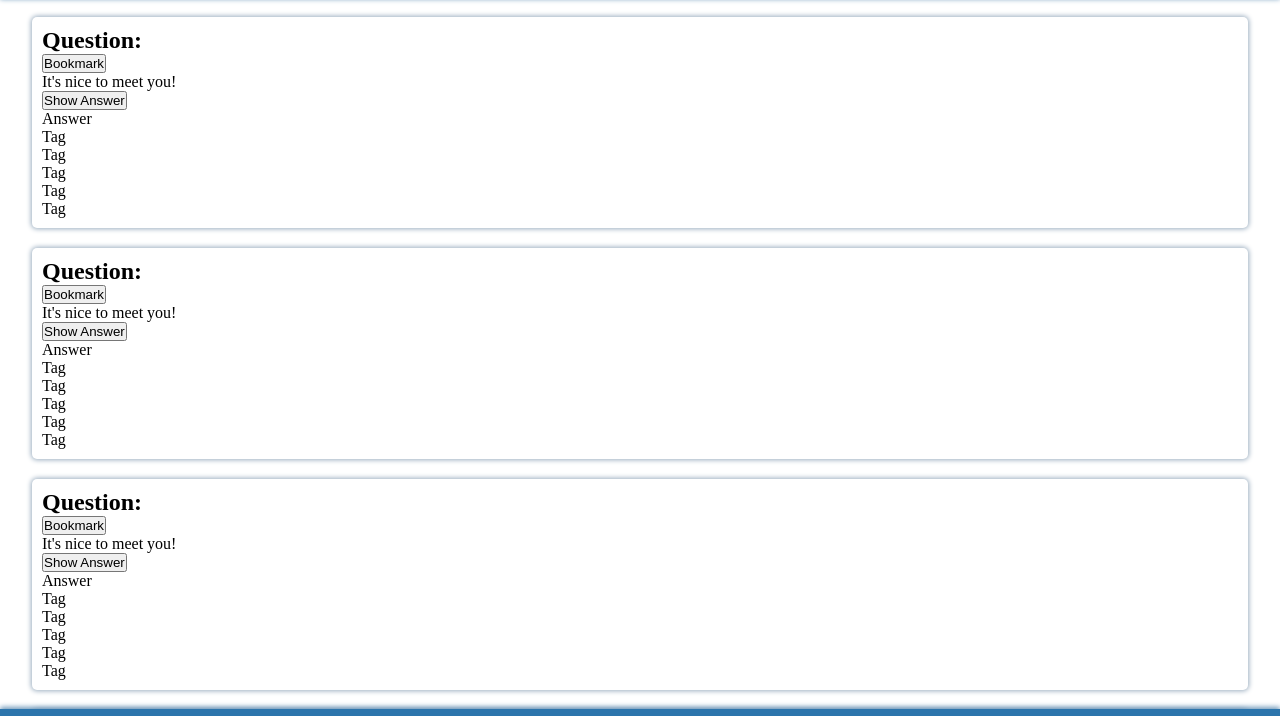
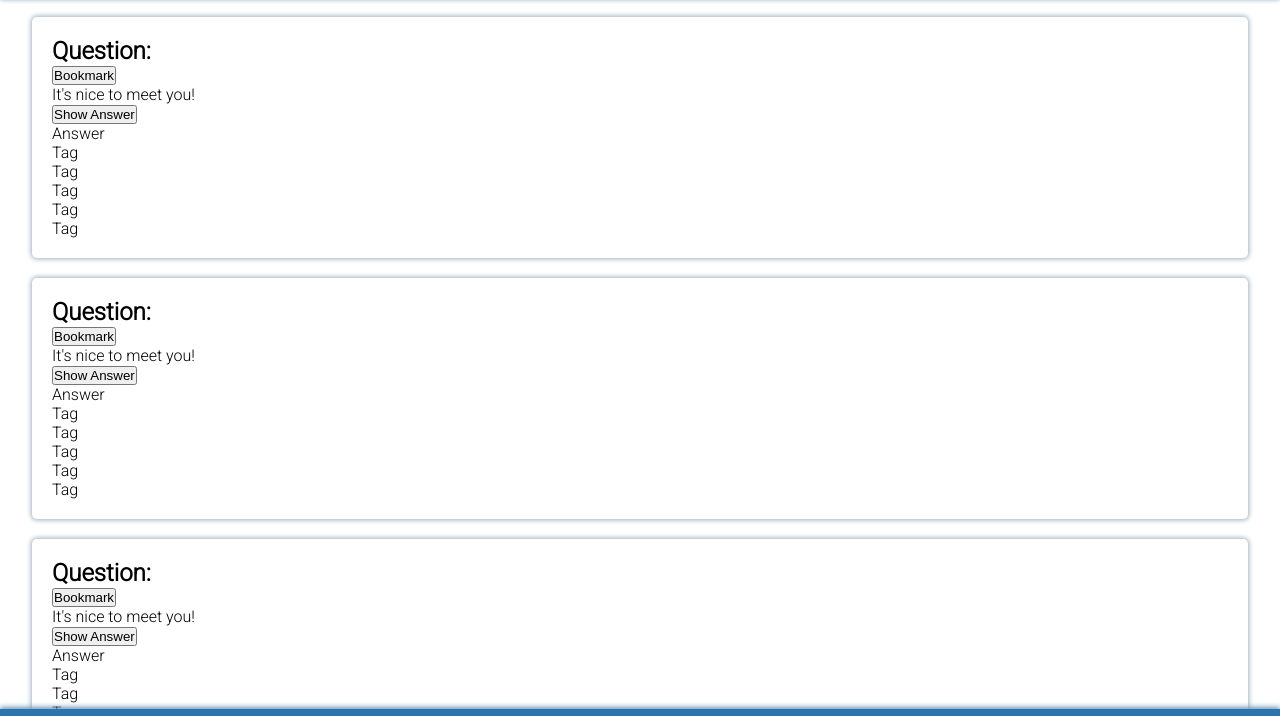
Before and after one commit to mbosselmann/quiz-app, a website built with Vite: page index.html in a window 1280 px wide. Shown: the part 51-767 px from the top of the page. Built offline with nearby package versions, Linux system fonts and the light colour scheme.

Commit message:
card css changes

```diff
--- a/css/components/card.css
+++ b/css/components/card.css
@@ -1,6 +1,6 @@
 
 .card {
-    padding: 10px;
+    padding: 20px;
     margin-top: 20px;
     box-shadow: 0px 0px 5px 1px #9AADBF;
     border-radius: 5px;
@@ -8,6 +8,7 @@
     margin-left: auto;
     margin-right: auto;
     width: 95%;
+    font-family: 'Roboto', sans-serif;
 
 }
 
@@ -15,10 +16,6 @@
     margin-bottom: 60px;;
 }
 
-.card-title {
-    font-family: 'Merriweather', serif;
-}
-
 .tags {
     list-style: none;
 }
--- a/index.html
+++ b/index.html
@@ -12,7 +12,7 @@
     <link href="https://fonts.googleapis.com/css2?family=Merriweather:wght@900&display=swap" rel="stylesheet">
     <link rel="preconnect" href="https://fonts.googleapis.com">
     <link rel="preconnect" href="https://fonts.gstatic.com" crossorigin>
-    <link href="https://fonts.googleapis.com/css2?family=Quicksand&display=swap" rel="stylesheet">
+    <link href="https://fonts.googleapis.com/css2?family=Roboto:wght@300&display=swap" rel="stylesheet">
 </head>
 
 <body>
```
